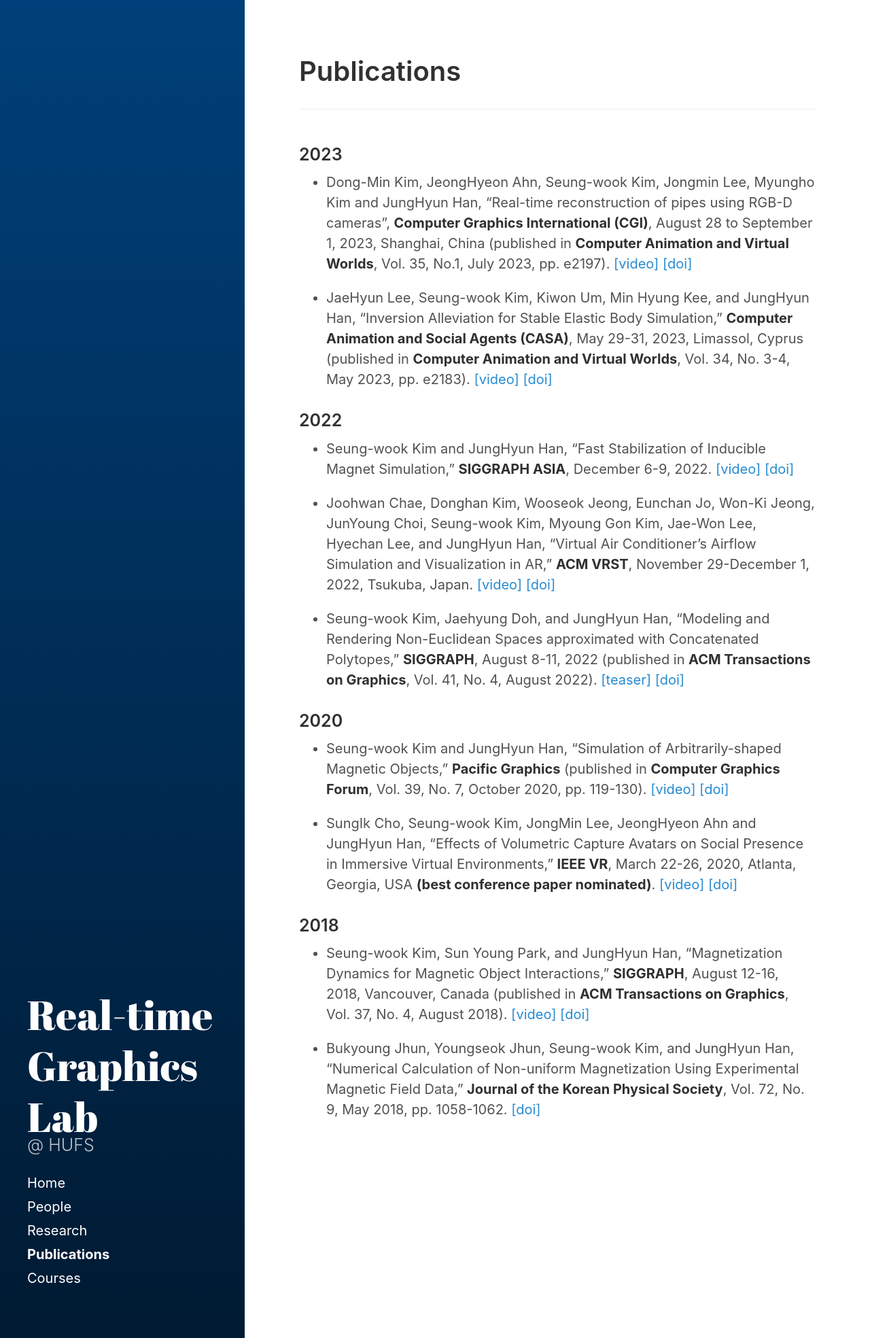
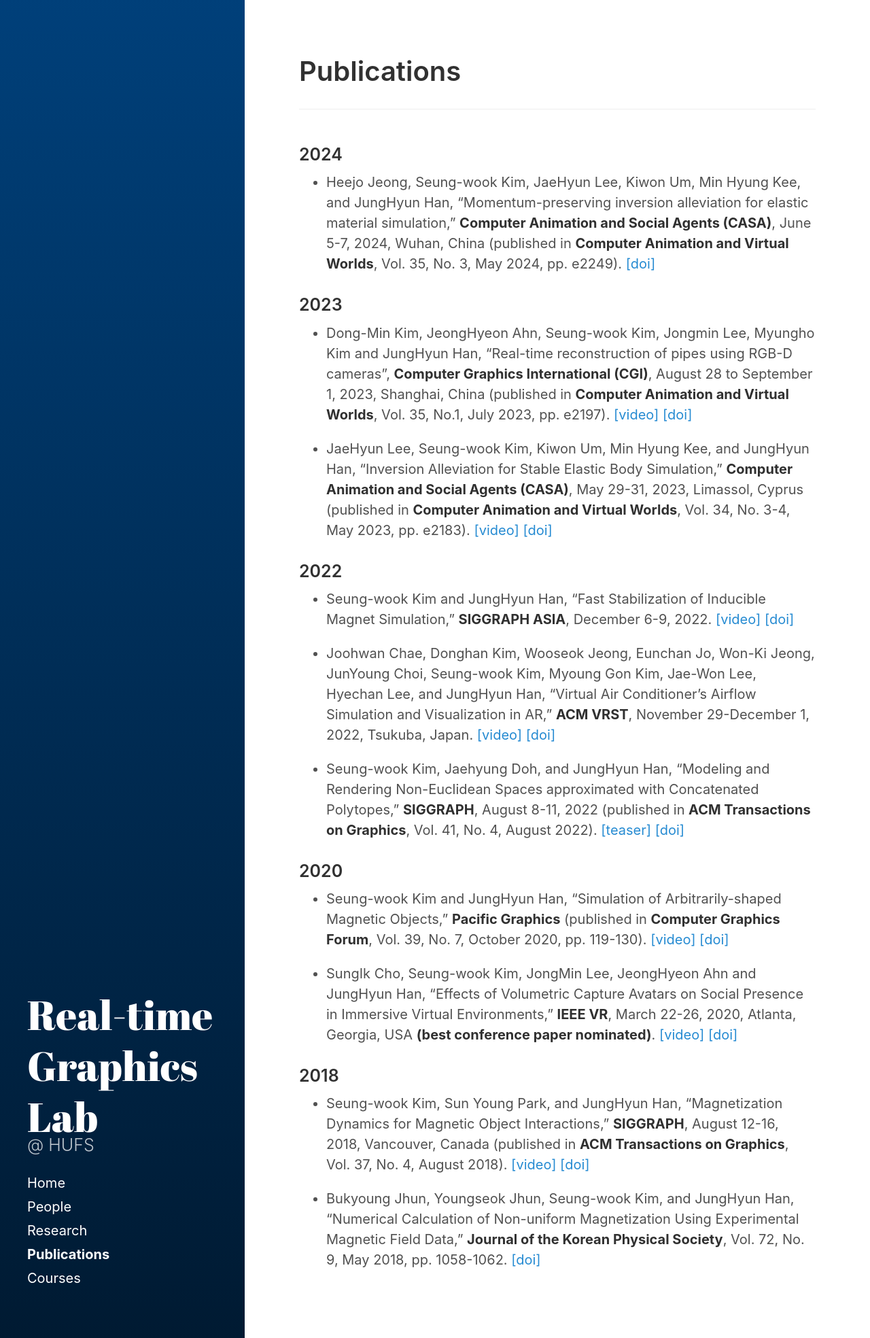
Before and after one commit to God-eunger/God-eunger.github.io, a Jekyll site: the page built from publications/index.md, in a window 1280 px wide. Shown: the whole page at 68% size. Built offline with Jekyll 4.4.1, drawn with Linux system fonts in a browser that asks for light colours.

Commit message:
2024 CASA pub

```diff
--- a/publications/index.md
+++ b/publications/index.md
@@ -2,6 +2,10 @@
 layout: post
 title: Publications
 ---
+
+### 2024
+* Heejo Jeong, Seung-wook Kim, JaeHyun Lee, Kiwon Um, Min Hyung Kee, and JungHyun Han, “Momentum-preserving inversion alleviation for elastic material simulation,” **Computer Animation and Social Agents (CASA)**, June 5-7, 2024, Wuhan, China (published in **Computer Animation and Virtual Worlds**, Vol. 35, No. 3, May 2024, pp. e2249). [[doi]](https://doi.org/10.1002/cav.2249)
+
 
 ### 2023
 * Dong-Min Kim, JeongHyeon Ahn, Seung-wook Kim, Jongmin Lee, Myungho Kim and JungHyun Han, "Real-time reconstruction of pipes using RGB-D cameras", **Computer Graphics International (CGI)**, August 28 to September 1, 2023, Shanghai, China (published in **Computer Animation and Virtual Worlds**, Vol. 35, No.1, July 2023, pp. e2197). [[video]](https://www.youtube.com/watch?v=5IimDWdsIHc) [[doi]](https://doi.org/10.1002/cav.2197)
```
